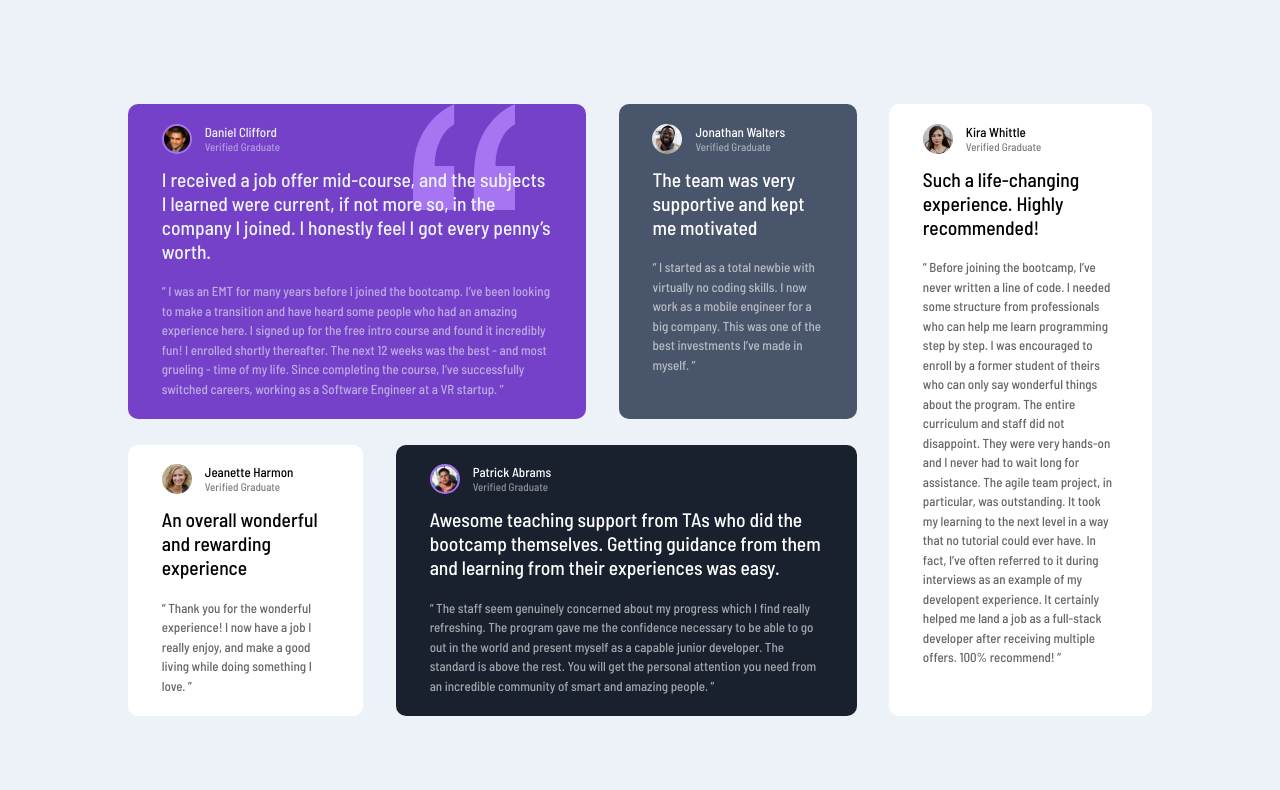
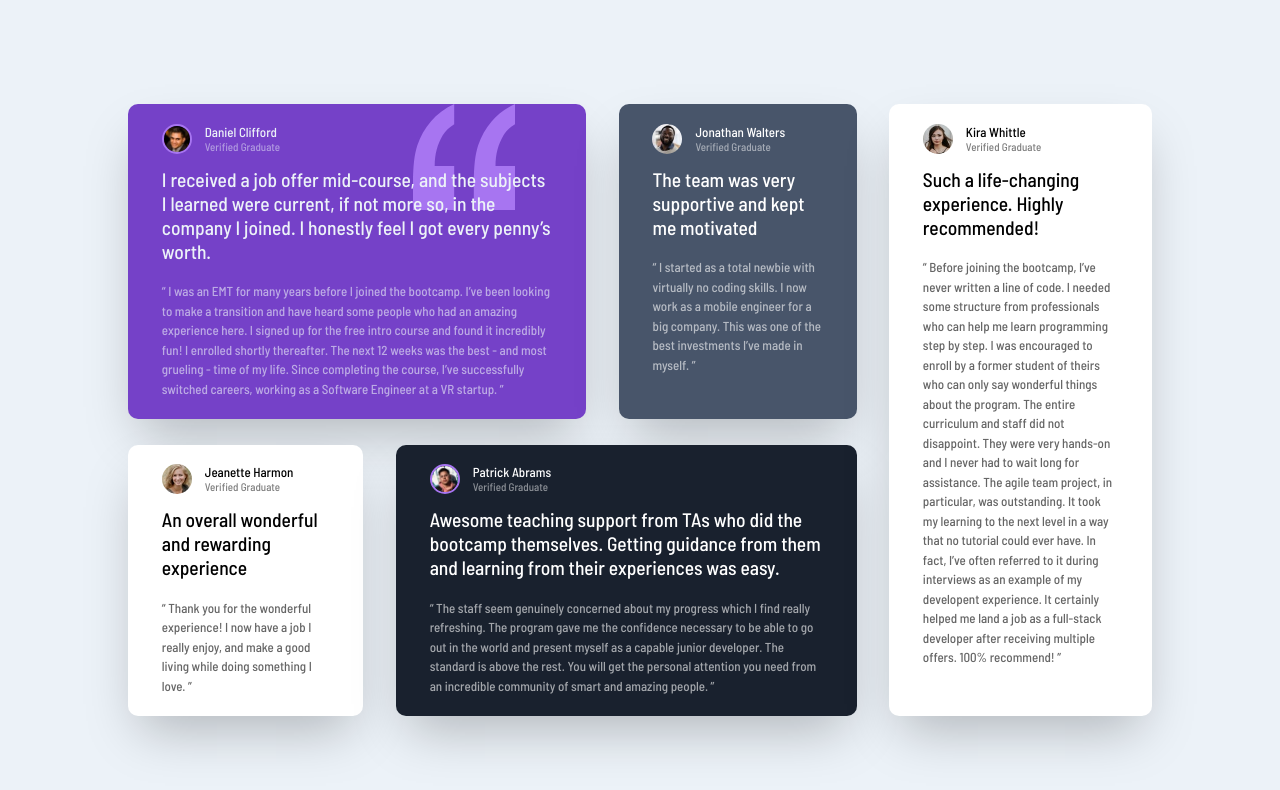
Before and after one commit to Barbelitos/FrontEndMentor-TestimonialsGrid, a plain HTML site: page index.html in a window 1280 px wide. Drawn offline with Linux system fonts and the light colour scheme.

Commit message:
Add box-shadow to cards

```diff
--- a/CSS/styles.css
+++ b/CSS/styles.css
@@ -38,6 +38,7 @@ body {
   border-radius: 10px;
   padding: 1.5em 2.6em;
   background-color: var(--white);
+  box-shadow: rgba(0, 0, 0, 0.25) 0px 25px 50px -12px;
 }
 
 /* SPECIFIC CARDS */
```
